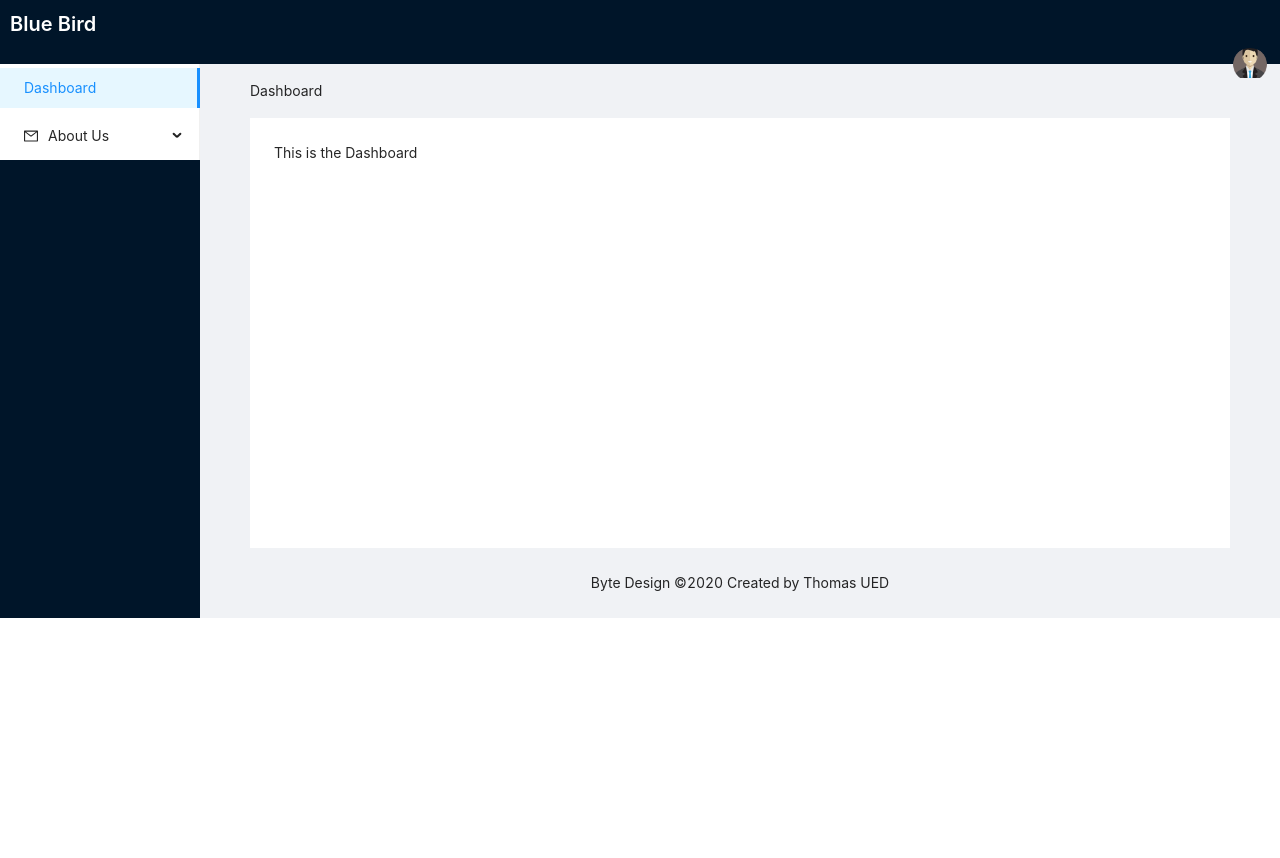
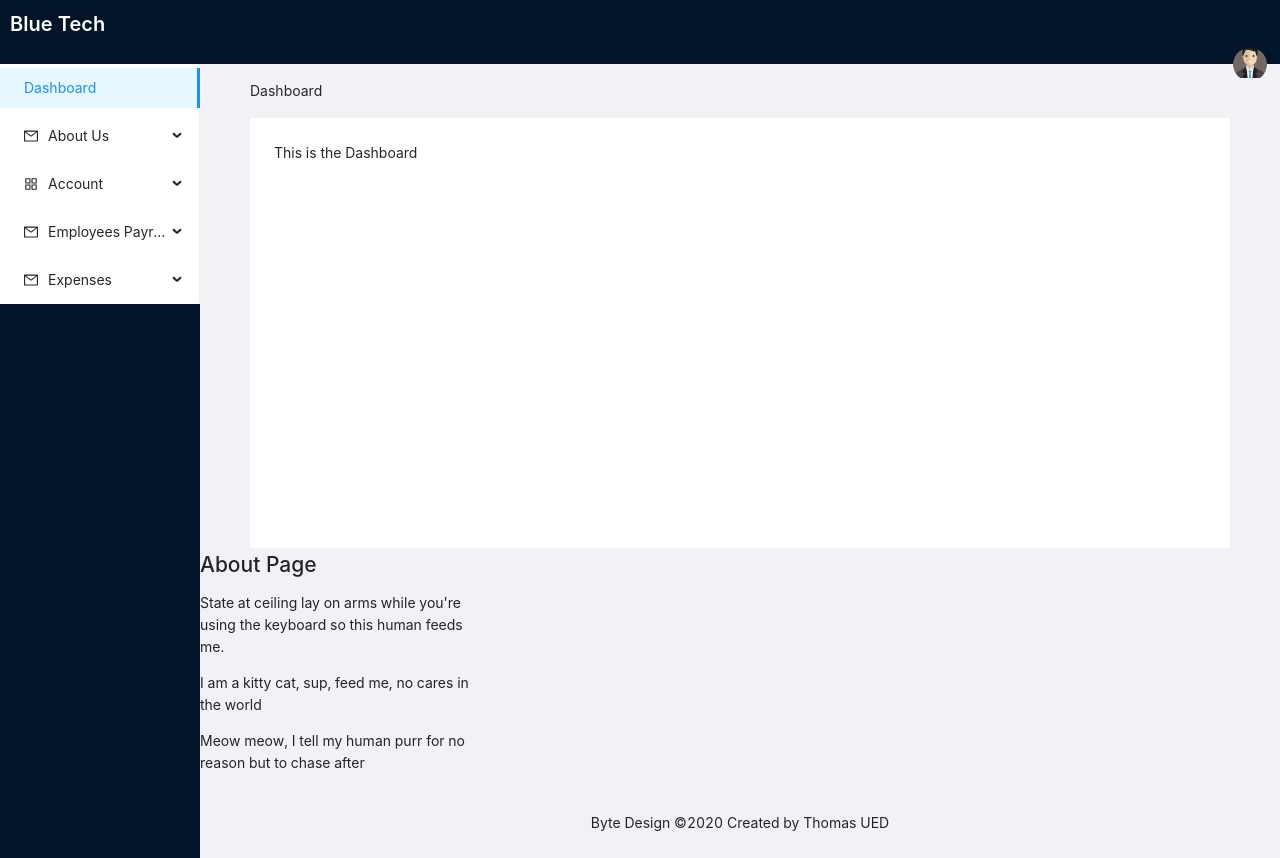
Before and after one commit to Amara-crypto/Dashboard, a React (Create React App) app: page / in a window 1280 px wide. Before the commit the page ends 800 px from the top, so only its background shows below. Built offline with nearby package versions, Linux system fonts and the light colour scheme.

Commit message:
new features for sidenav

```diff
--- /dev/null
+++ b/src/Account.js
@@ -0,0 +1,12 @@
+import React from 'react';
+import { Row, Col } from 'antd';
+
+const Account = () => (
+  <Row>
+  <Col span={6}> <h2>About Page</h2>
+    <p>State at ceiling lay on arms while you're using the keyboard so this human feeds me.</p>
+    <p>I am a kitty cat, sup, feed me, no cares in the world</p>
+    <p>Meow meow, I tell my human purr for no reason but to chase after</p></Col>
+</Row>
+);
+export default Account
--- a/src/App.js
+++ b/src/App.js
@@ -6,6 +6,9 @@ import { Avatar } from 'antd';
 import { Menu } from 'antd';
 import SubMenu from 'antd/lib/menu/SubMenu';
 import MenuItem from 'antd/lib/menu/MenuItem';
+import Account from './Account';
+import Expense from './Expense';
+import { BrowserRouter as Router, Route, Switch } from "react-router-dom";
 
 import { AppstoreOutlined, MailOutlined, SettingOutlined } from '@ant-design/icons';
 
@@ -23,6 +26,7 @@ class  App extends React.Component{
             dashboard:true,
             location1: false,
             location2:false,
+            account:false
         }
     }
     render(){
@@ -31,7 +35,7 @@ class  App extends React.Component{
                  <Layout>
                  <Header style={{padding:10 }} >
 
-                 <Title style={{color:"white"}} level={4}>Blue Bird</Title>
+                 <Title style={{color:"white"}} level={4}>Blue Tech</Title>
                  <Avatar style={{float:"right",paddingBottom:10}} size="large"src='./iconfinder_7_avatar_2754582.png' />
                  </Header>
                      <Layout>
@@ -43,7 +47,8 @@ class  App extends React.Component{
                            <MenuItem onClick={()=>{
                                        this.setState({dashboard:true,
                                     location2:false,
-                                location1:false})
+                                location1:false,
+                                account:false})
                                    }} key="Dashboard">Dashboard</MenuItem>
                            <SubMenu
                            title={
@@ -66,7 +71,71 @@ class  App extends React.Component{
                                    }}>Location 2</Menu.Item>
                                </Menu.ItemGroup>
                            </SubMenu>
+                           <SubMenu
+                           title={
+                            <span>
+                               <AppstoreOutlined  />
+                               <span onClick={()=>this.setState({dashboard:false,
+                            location2:false,
+                            location1:false,
+                            account:true
+                            })}>Account </span>
+                            </span>
+                           }
+                           >
+                           </SubMenu>
+                           <SubMenu
+                           title={
+                            <span>
+                               <MailOutlined />
+                               <span>Employees Payroll </span>
+                            </span>
+                           }
+                           >
+                                <Menu.ItemGroup key="Aboutus" title="country ">
+                                   <Menu.Item key="location1" onClick={()=>{
+                                       this.setState({dashboard:false,
+                                    location1:true,
+                              location2:false,
+                                account :false})
+                                   }}>Location</Menu.Item>
+                                   <Menu.Item key="location2" onClick={()=>{
+                                       this.setState({dashboard:false,
+                                    location2:true,
+                                location1:false})
+                                   }}>Location 2</Menu.Item>
+                               </Menu.ItemGroup>
+                           </SubMenu>
+                           <SubMenu
+                           title={
+                            <span>
+                               <MailOutlined />
+                               <span>Expenses </span>
+                            </span>
+                           }
+                           >
+                                <Menu.ItemGroup key="Aboutus" title="Project ">
+                                   <Menu.Item key="Schedule" onClick={()=>{
+                                       this.setState({dashboard:false,
+                                    location1:true,
+                                location2:false,
+                                    account:false})
+                                   }}>Schedule</Menu.Item>
+                                   <Menu.Item key="Task" onClick={()=>{
+                                       this.setState({dashboard:false,
+                                    location2:true,
+                                location1:false,
+                                    acount:false})
+                                   }}>Task</Menu.Item>
+                               </Menu.ItemGroup>
+                           </SubMenu>
                        </Menu>
+                       <Router>
+                      <Switch>
+                       <Route exact path="/Account" component={Account} />
+                       <Route path="/Expense" component={Expense} />
+                       </Switch>
+                      </Router>
                      </Sider>
                      <Layout>
                          {this.state.dashboard===true?
@@ -94,6 +163,21 @@ class  App extends React.Component{
                           <div style={{background: '#FFF', padding:24, minHeight: 430,}}>This is Location 2</div>
 
                       </Content>:null}
+                      {this.state.Account===true}
+                      <Content>
+                      <React.Fragment>
+                      <Router>
+                      <Switch>
+
+                        <Route exact path="/" component={Account} />
+
+
+                        </Switch>
+                        </Router>
+                      </React.Fragment>
+                      </Content>
+
+
                          <Footer style={{ textAlign: 'center' }}>Byte Design ©2020 Created by Thomas UED</Footer>
                       </Layout>
                      </Layout>
```
Also changed, not shown: src/components/Dashboard.js (deleted, +0 -15 lines), src/Expense.js (added).
